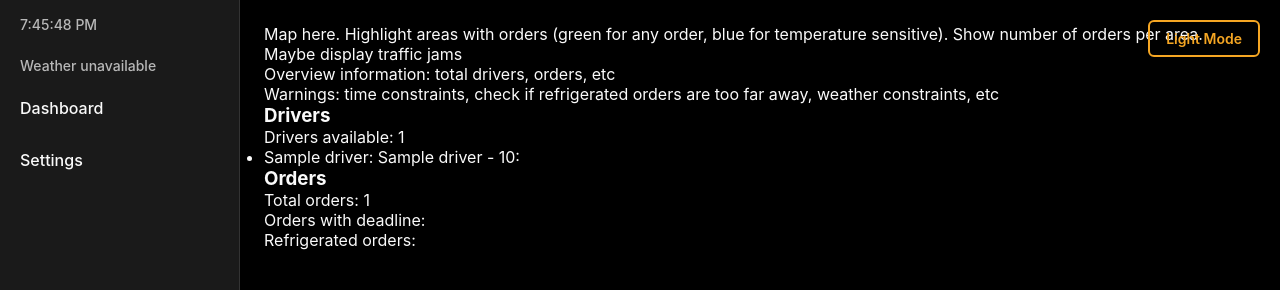
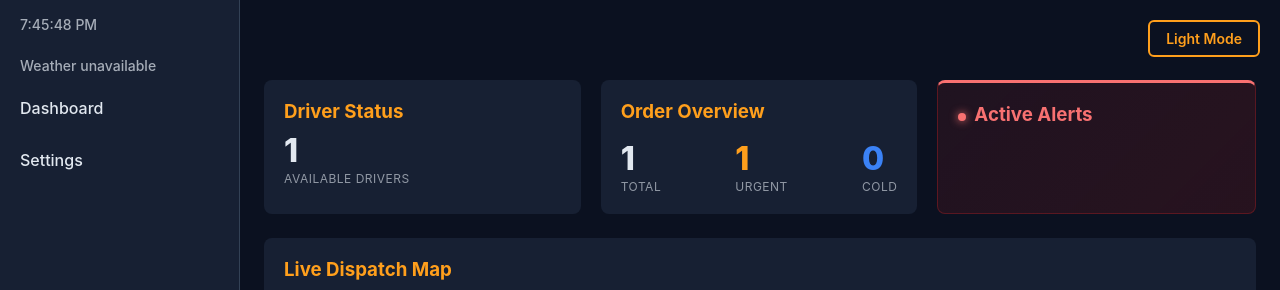
Before and after one commit to Artyom-Y/Semester2-project, a Flask app: template templates/dashboard.html in a window 1280 px wide. Shown: the top 290 px of the page. Run offline with Flask 3, Linux system fonts and the light colour scheme; the template is opened without the code that fills it: most values are stand-ins (such as "Sample title", 1, 10 or a date in 2020); some libraries are stand-ins or nearby versions.

Commit message:
feat: dashboard.html utils implementation, practically done

```diff
--- a/static/css/common.css
+++ b/static/css/common.css
@@ -1,28 +1,35 @@
-/* Global Theme Variables */
+/* Default: Dark Mode (Deep Navy & Vibrant Amber) */
 :root {
-    --bg-color: #000000;
-    --container-bg: #1A1A1A;
-    --accent-color: #F5A623;
-    --accent-hover: #D08C1D;
-    --text-color: #FAFAFA;
-    --error-color: #E53935;
-    --error-bg: rgba(229, 57, 53, 0.1);
-    --input-bg: #2C2C2C;
-    --input-border: #333333;
-    --shadow: 0 8px 24px rgba(245, 166, 35, 0.05);
+    --bg-color: #0B1120;
+    --container-bg: #172033;
+    --text-color: #E2E8F0;
+
+    --accent-color: #FF9F1C;
+    --accent-hover: #E3860B;
+
+    --error-color: #F87171;
+    --error-bg: rgba(248, 113, 113, 0.1);
+
+    --input-bg: #1E293B;
+    --input-border: #334155;
+    --shadow: 0 8px 24px rgba(11, 17, 32, 0.6);
 }
 
+/* Override: Light Mode (Warm Sand & Burnt Orange) */
 [data-theme="light"] {
-    --bg-color: #F4F4F5;
-    --container-bg: #FFFFFF;
-    --accent-color: #F5A623;
-    --accent-hover: #D08C1D;
-    --text-color: #121212;
-    --error-color: #D32F2F;
-    --error-bg: rgba(211, 47, 47, 0.1);
-    --input-bg: #FFFFFF;
-    --input-border: #E4E4E7;
-    --shadow: 0 8px 24px rgba(0, 0, 0, 0.08);
+    --bg-color: #F4F1EA;
+    --container-bg: #E8E4D9;
+    --text-color: #1E2229;
+
+    --accent-color: #EA580C;
+    --accent-hover: #C2410C;
+
+    --error-color: #DC2626;
+    --error-bg: rgba(220, 38, 38, 0.1);
+
+    --input-bg: #F9F8F6;
+    --input-border: #D6D2C4;
+    --shadow: 0 8px 24px rgba(30, 34, 41, 0.08);
 }
 
 /* Global Reset & Base */
@@ -42,12 +49,6 @@
 .layout-container {
     display: flex;
     min-height: 100vh;
-}
-
-.dashboard-main, .settings-main {
-    flex: 1;
-    padding: 24px;
-    min-width: 0px;
 }
 
 /* Global Form Elements (For Settings Page) */
@@ -83,13 +84,21 @@
     margin: 24px 0;
 }
 
+.dashboard-main, .settings-main {
+    flex: 1;
+    /* Changed: 80px top padding clears the floating button */
+    padding: 80px 24px 24px 24px;
+    min-width: 0px;
+}
+
 /* Responsive */
 @media (max-width: 900px) {
     .layout-container {
         flex-direction: column;
     }
     .dashboard-main, .settings-main {
-        padding: 16px;
+        /* Changed: 70px top padding for mobile to keep the button clear */
+        padding: 70px 16px 16px 16px;
     }
 }
 
--- /dev/null
+++ b/static/css/dashboard.css
@@ -0,0 +1,90 @@
+.dashboard-widgets-row {
+    display: flex;
+    gap: 20px;
+    flex-wrap: wrap;
+    margin-bottom: 24px;
+}
+
+.dashboard-widget {
+    flex: 1;
+    background-color: var(--container-bg);
+    padding: 20px;
+    border-radius: 8px;
+    min-width: 250px;
+}
+
+.widget-title {
+    margin-bottom: 12px;
+    color: var(--accent-color);
+}
+
+.warning-widget {
+    /* Replace the solid color with a sleek gradient */
+    background: linear-gradient(135deg, rgba(220, 38, 38, 0.1) 0%, rgba(153, 27, 27, 0.2) 100%);
+    border: 1px solid rgba(220, 38, 38, 0.3);
+    border-top: 3px solid var(--error-color); /* Bold top accent line */
+}
+
+.warning-widget .widget-title::before {
+    content: '';
+    display: inline-block;
+    width: 8px;
+    height: 8px;
+    background-color: var(--error-color);
+    border-radius: 50%;
+    margin-right: 8px;
+    box-shadow: 0 0 8px var(--error-color);
+}
+
+.warning-widget .widget-title {
+    color: var(--error-color);
+}
+
+.warning-list {
+    margin-left: 20px;
+    font-size: 14px;
+    color: var(--text-color);
+}
+
+.map-container {
+    height: 500px;
+    width: 100%;
+    border-radius: 6px;
+    background-color: #222;
+}
+
+.stat-row {
+    display: flex;
+    justify-content: space-between;
+    gap: 10px;
+}
+
+.stat-group {
+    display: flex;
+    flex-direction: column;
+    margin-top: 8px;
+}
+
+.stat-number {
+    font-size: 32px;
+    font-weight: 800;
+    color: var(--text-color);
+    line-height: 1;
+}
+
+.stat-label {
+    font-size: 12px;
+    opacity: 0.6;
+    text-transform: uppercase;
+    letter-spacing: 0.5px;
+    margin-top: 4px;
+}
+
+.dashboard-widget {
+    transition: transform 0.2s ease, box-shadow 0.2s ease;
+}
+
+.dashboard-widget:hover {
+    transform: translateY(-4px);
+    box-shadow: 0 12px 30px rgba(0, 0, 0, 0.3);
+}
--- /dev/null
+++ b/static/js/dashboard.js
@@ -0,0 +1,100 @@
+// This function is called automatically by the Google Maps script tag
+function initMap() {
+    // 1. Safely retrieve and parse the orders from the HTML
+    const ordersDataElement = document.getElementById("orders-data");
+    if (!ordersDataElement) return; // Fail gracefully if data is missing
+
+    const rawOrders = JSON.parse(ordersDataElement.textContent);
+
+    // 2. Initialize the Map centered on Paris
+    const map = new google.maps.Map(document.getElementById("map"), {
+        zoom: 11,
+        center: { lat: 48.8566, lng: 2.3522 },
+        styles: [ { "elementType": "geometry", "stylers": [{ "color": "#242f3e" }] }, { "elementType": "labels.text.fill", "stylers": [{ "color": "#746855" }] }, { "elementType": "labels.text.stroke", "stylers": [{ "color": "#242f3e" }] }, { "featureType": "administrative.locality", "elementType": "labels.text.fill", "stylers": [{ "color": "#d59563" }] }, { "featureType": "road", "elementType": "geometry", "stylers": [{ "color": "#38414e" }] }, { "featureType": "road", "elementType": "geometry.stroke", "stylers": [{ "color": "#212a37" }] }, { "featureType": "water", "elementType": "geometry", "stylers": [{ "color": "#17263c" }] } ]
+    });
+
+    // Enable live traffic layer
+    const trafficLayer = new google.maps.TrafficLayer();
+    trafficLayer.setMap(map);
+
+    const warningList = document.getElementById("warning-list");
+    const currentHour = new Date().getHours();
+
+    // 3. Group orders by postal code (zone)
+    const zones = {};
+    rawOrders.forEach(order => {
+        if (!zones[order.zone]) {
+            zones[order.zone] = { count: 0, hasTempSensitive: false };
+        }
+        zones[order.zone].count += 1;
+        if (order.temp_sensitive === 1) {
+            zones[order.zone].hasTempSensitive = true;
+        }
+
+        // Process Time Warnings
+        if (order.deadline) {
+            const deadlineHour = parseInt(order.deadline.split(':')[0]);
+            if (deadlineHour >= currentHour && deadlineHour <= currentHour + 2) {
+                const li = document.createElement("li");
+                li.textContent = `Urgent: Order #${order.ord_id} to zone ${order.zone} is due at ${order.deadline}`;
+                warningList.appendChild(li);
+            }
+        }
+
+        // Process Distance/Refrigeration Warnings (Flagging suburbs)
+        if (order.temp_sensitive === 1 && !order.zone.toString().startsWith("700")) {
+            const li = document.createElement("li");
+            li.textContent = `Transit Risk: Refrigerated Order #${order.ord_id} heading to outer suburb (${order.zone})`;
+            warningList.appendChild(li);
+        }
+    });
+
+    // 4. Plot the grouped zones on the map
+    for (const [zoneId, data] of Object.entries(zones)) {
+        const coords = getApproximateCoords(zoneId);
+
+        // Blue if temp sensitive, Green if normal
+        const circleColor = data.hasTempSensitive ? "#3B82F6" : "#10B981";
+
+        const circle = new google.maps.Circle({
+            strokeColor: circleColor,
+            strokeOpacity: 0.8,
+            strokeWeight: 2,
+            fillColor: circleColor,
+            fillOpacity: 0.35,
+            map,
+            center: coords,
+            radius: 600 + (data.count * 100), // Size grows with order count
+        });
+
+        // Add an InfoWindow on click
+        const infoWindow = new google.maps.InfoWindow({
+            content: `<div style="color:black; font-family: sans-serif;"><strong>Zone: ${zoneId}</strong><br>Total Orders: ${data.count}</div>`
+        });
+
+        circle.addListener("click", () => {
+            infoWindow.setPosition(coords);
+            infoWindow.open(map);
+        });
+    }
+}
+
+// Helper: Generate approximate coordinates based on mock Île-de-France postal codes
+function getApproximateCoords(postalCode) {
+    const codeStr = postalCode.toString();
+    const baseLat = 48.8566;
+    const baseLng = 2.3522;
+    // Deterministic offset so markers don't stack perfectly on top of each other
+    const offset = (parseInt(postalCode) % 100) * 0.0015;
+
+    if (codeStr.startsWith('700')) { // Paris
+        return { lat: baseLat + (offset % 0.02), lng: baseLng + offset };
+    } else if (codeStr.startsWith('93')) { // Seine-Saint-Denis (NE)
+        return { lat: baseLat + 0.05 + offset, lng: baseLng + 0.06 - offset };
+    } else if (codeStr.startsWith('92')) { // Hauts-de-Seine (W)
+        return { lat: baseLat - 0.02 + offset, lng: baseLng - 0.07 + offset };
+    } else if (codeStr.startsWith('94')) { // Val-de-Marne (SE)
+        return { lat: baseLat - 0.05 + offset, lng: baseLng + 0.05 + offset };
+    }
+    return { lat: baseLat, lng: baseLng };
+}
--- a/templates/dashboard.html
+++ b/templates/dashboard.html
@@ -13,38 +13,57 @@
         {% include "navbar.html" %}
         {% include "theme_toggle.html" %}
         <main class="dashboard-main">
-            <!--Widgets: Bullet point information, warnings, map with orders-->
-            <p>Map here. Highlight areas with orders (green for any order, blue for temperature sensitive). Show number of orders per area. Maybe display traffic jams</p>
-            <p>Overview information: total drivers, orders, etc</p>
-            <p>Warnings: time constraints, check if refrigerated orders are too far away, weather constraints, etc</p>
-
-            <div class="dashboard-widget" id="drivers">
-                <h3>Drivers</h3>
-                <p>Drivers available: {{drivers|length}}</p>
-                <ul>
-                    {% for driver in drivers %}
-                        {% set work_until = driver[2].split(':') %}
-                        {% set end_hour = work_until[0] | int %}
-                        {% set end_hour = end_hour + driver[3] %}
-                        <li>{{ driver[1] }}: {{ driver[2] }} - {{ end_hour ~ ":" ~ work_until[1] }}</li>
-                    {% endfor %}
-                </ul>
+            <div class="dashboard-widgets-row">
+                <div class="dashboard-widget">
+                    <h3 class="widget-title">Driver Status</h3>
+                    <div class="stat-group">
+                        <span class="stat-number">{{ drivers|length }}</span>
+                        <span class="stat-label">Available Drivers</span>
+                    </div>
+                </div>
+                <div class="dashboard-widget">
+                    <h3 class="widget-title">Order Overview</h3>
+                    <div class="stat-row">
+                        <div class="stat-group">
+                            <span class="stat-number">{{ orders|length }}</span>
+                            <span class="stat-label">Total</span>
+                        </div>
+                        <div class="stat-group">
+                            <span class="stat-number" style="color: var(--accent-color);">{{ orders | rejectattr('deadline', 'equalto', '') | list | length }}</span>
+                            <span class="stat-label">Urgent</span>
+                        </div>
+                        <div class="stat-group">
+                            <span class="stat-number" style="color: #3B82F6;">{{ orders | selectattr('temp_sensitive', 'equalto', 1) | list | length }}</span>
+                            <span class="stat-label">Cold</span>
+                        </div>
+                    </div>
+                </div>
+                <div class="dashboard-widget warning-widget">
+                    <h3 class="widget-title">Active Alerts</h3>
+                    <ul id="warning-list" class="warning-list">
+                        <li id="weather-warning" style="display: none;"></li>
+                        </ul>
+                </div>
             </div>
-
-            <div class="dashboard-widget" id="orders">
-                <h3>Orders</h3>
-                <p>Total orders: {{orders|length}}</p>
-                <p>Orders with deadline: </p>
-                <p>Refrigerated orders: </p>
-
-
+            <div class="dashboard-widget">
+                <h3 class="widget-title">Live Dispatch Map</h3>
+                <div id="map" class="map-container"></div>
             </div>
         </main>
     </div>
 
 </body>
 <footer>
+    <script type="application/json" id="orders-data">
+        {{ orders | tojson }}
+    </script>
+
+    <script async defer src="https://maps.googleapis.com/maps/api/js?key={{ google_maps_key }}&callback=initMap"></script>
+
+    <script src="{{ url_for('static', filename='js/navbar.js') }}"></script>
     <script src="{{ url_for('static', filename='js/script.js') }}"></script>
-    <script src="{{ url_for('static', filename='js/navbar.js') }}"></script>
+    <script src="{{ url_for('static', filename='js/dashboard.js') }}"></script>
 </footer>
+</body>
 </html>
+</html>
```
